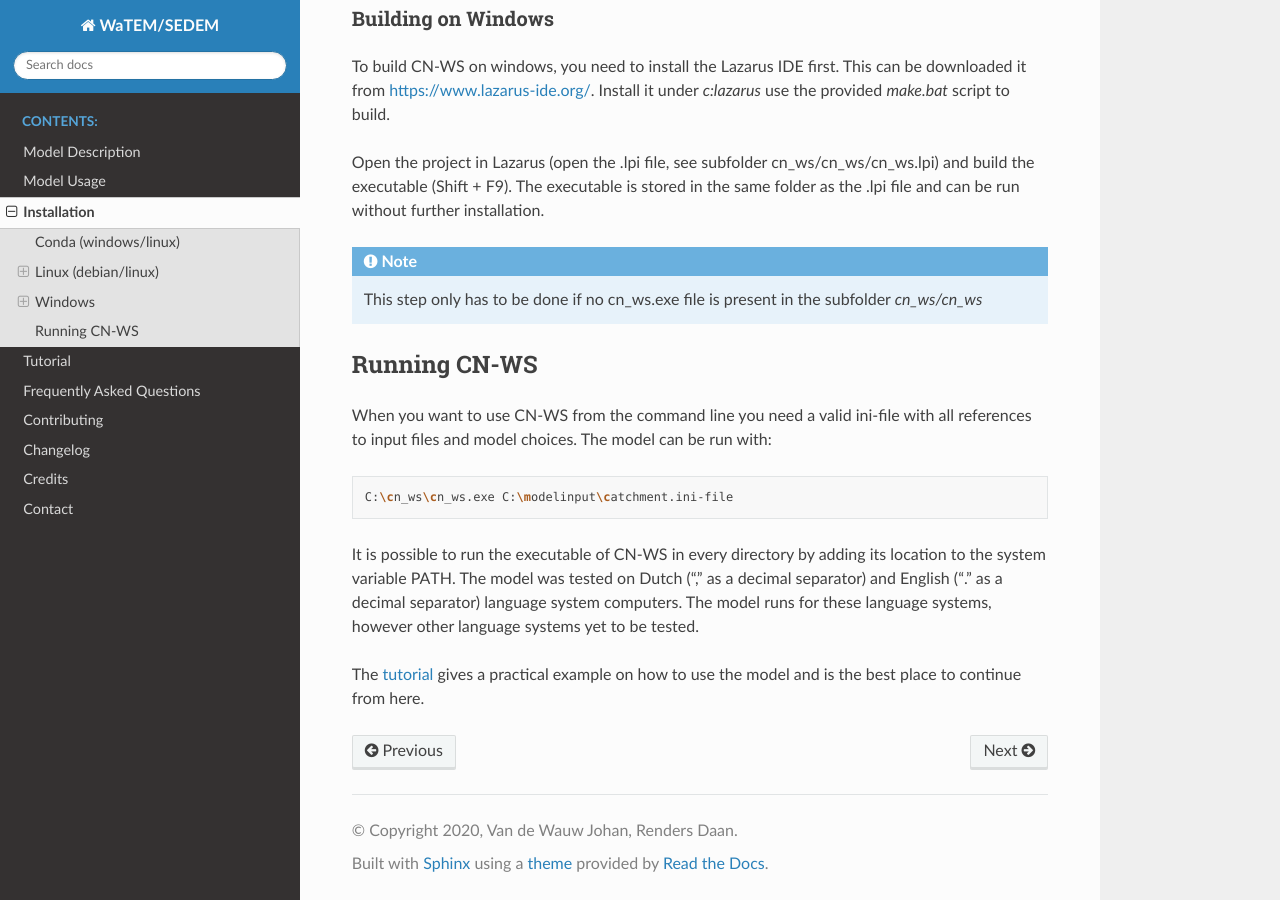
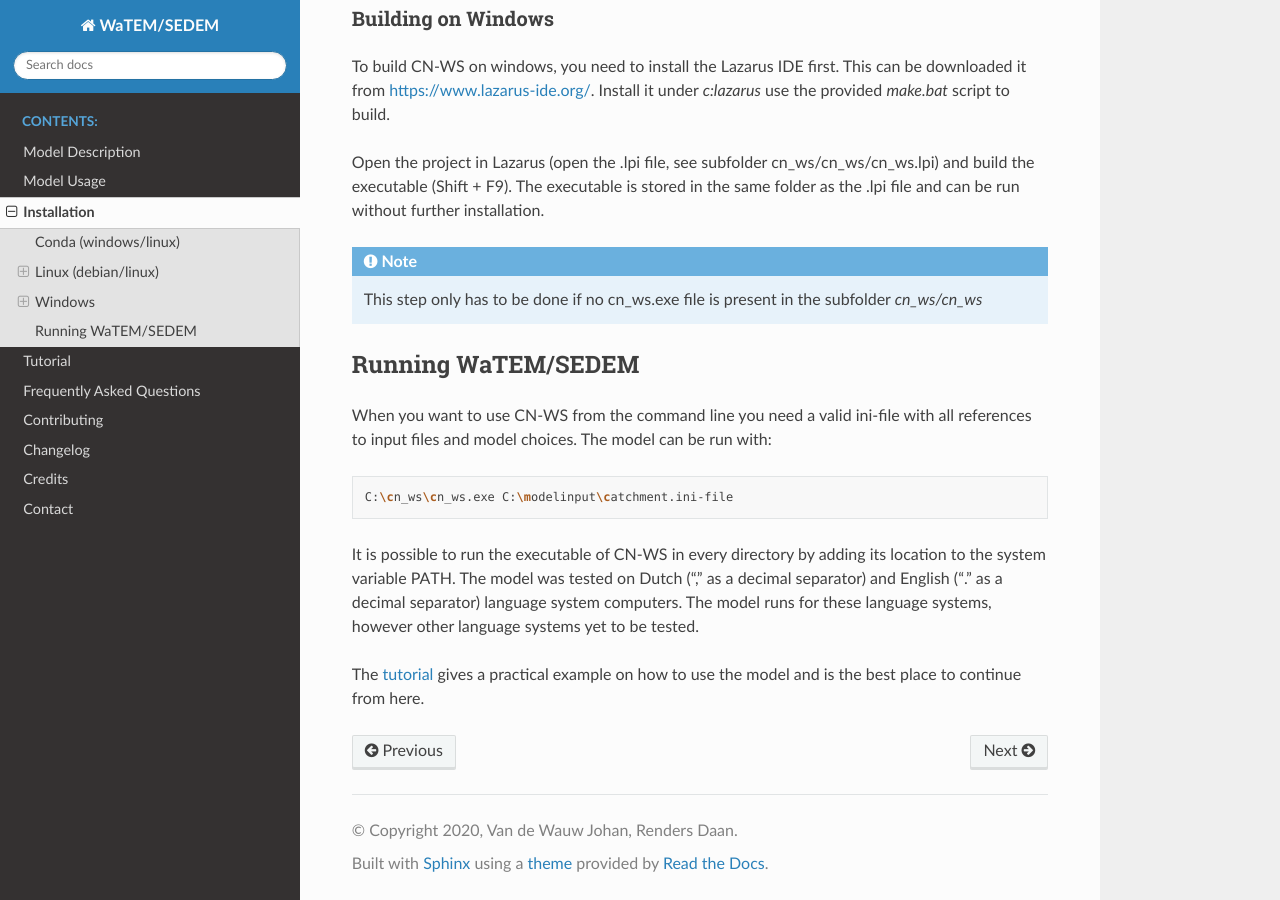
Before and after one commit to watem-sedem/watem-sedem, a Sphinx documentation site: the page built from docs/installation.rst, in a window 1280 px wide and 900 px high, scrolled down 1518 px. Built offline with Sphinx 7.4.7 and the Read the Docs theme 2.0.0, drawn with Linux system fonts in a browser that asks for light colours.

Commit message:
Change CN-WS to WaTEM/SEDEM

```diff
--- a/docs/installation.rst
+++ b/docs/installation.rst
@@ -92,8 +92,8 @@ the .lpi file and can be run without further installation.
     This step only has to be done if no cn_ws.exe file is present in the subfolder
     `cn_ws/cn_ws`
 
-Running CN-WS
-*************
+Running WaTEM/SEDEM
+*******************
 
 When you want to use CN-WS from the command line you need a valid ini-file with
 all references to input files and model choices. The model can be run with:
```
